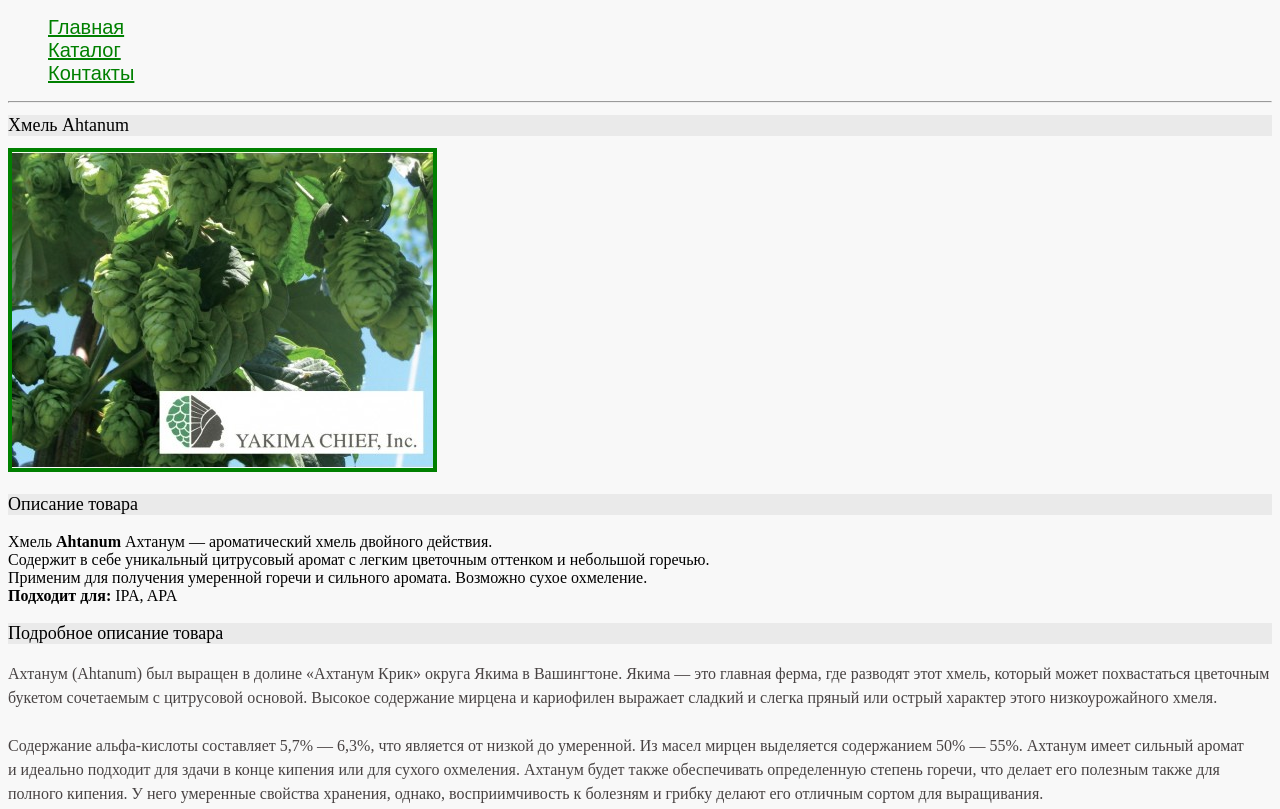
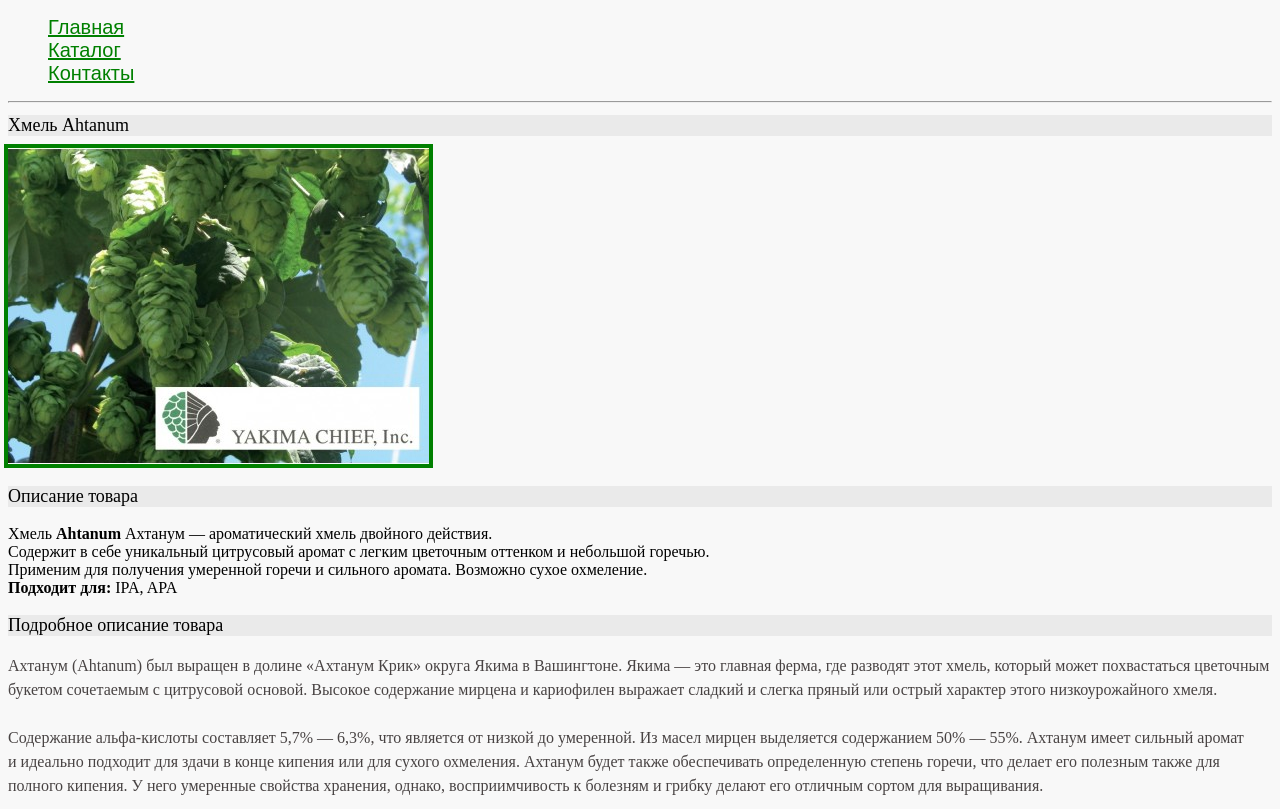
Before and after one commit to w84thesun/yet-another-beer-shop, a plain HTML site: page catalog/ahtanum.html in a window 1280 px wide. Shown: the top 809 px of the page. Drawn offline with nearby package versions, Linux system fonts and the light colour scheme.

Commit message:
Add border to image with `outline` attribute.

```diff
--- a/style.css
+++ b/style.css
@@ -40,7 +40,7 @@ body {
 }
 
 .product-image img {
-	border: 4px solid green;
+	outline: 4px solid green;
 }
 
 .feedback-form input {
```
